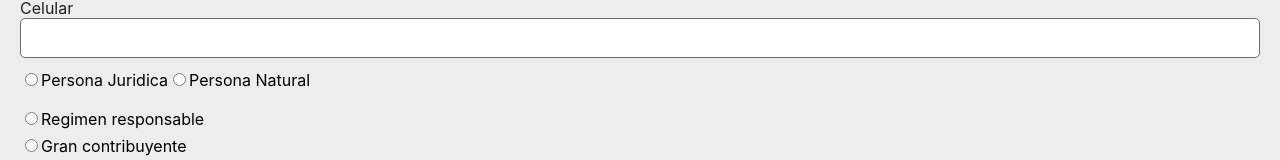
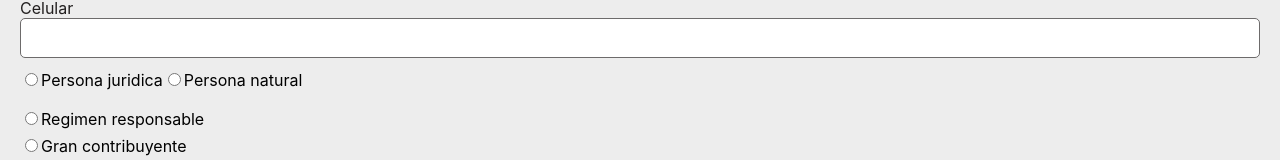
Before and after one commit to camilo9497/TributoAlDia, a Next.js app: page /registro in a window 1280 px wide. Shown: the part 439-599 px from the top of the page. Built offline with nearby package versions, Linux system fonts and the light colour scheme.

Commit message:
Arreglar errores de eslint

```diff
--- a/src/components/TemplateRegistro/index.js
+++ b/src/components/TemplateRegistro/index.js
@@ -54,10 +54,10 @@ const TemplateRegistro = () => {
                 </div>
                 <div className={styles.containerTypePerson}>
                     <div className={styles.containerItem}>
-                        <InputRadio text="Persona juridica" register={register} options={{ required: "Campo requerido" }} name="tipopersona" value="personaJuridica" text="Persona Juridica"  error={errors.tipopersona} />
+                        <InputRadio text="Persona juridica" register={register} options={{ required: "Campo requerido" }} name="tipopersona" value="personaJuridica" error={errors.tipopersona} />
                     </div>
                     <div className={styles.containerItem}>
-                        <InputRadio text="Persona natural" register={register} options={{ required: "Campo requerido"}} name="tipopersona" value="personaNatural" text="Persona Natural" error={errors.tipopersona} />
+                        <InputRadio text="Persona natural" register={register} options={{ required: "Campo requerido"}} name="tipopersona" value="personaNatural" error={errors.tipopersona} />
                     </div>
                 </div>
                 <div className={styles.containerItem}>
--- a/src/components/reusable/Input/index.js
+++ b/src/components/reusable/Input/index.js
@@ -4,8 +4,8 @@ const Input = ({text, type, placeholder, register = ()=> ({}), name, options = {
 
     return (
         <div className={styles.containerInput}>
-            <label  className={styles.label} for="name">{text}</label>
-            <input {...register(name, options)}  className={styles.input} type={type}   placeholder={placeholder} ></input>
+            <label className={styles.label} htmlFor={name}>{text}</label>
+            <input {...register(name, options)}  className={styles.input} type={type} placeholder={placeholder} ></input>
             {error?.message &&
             <p className={styles.error}>{error.message}</p>
             }
```
